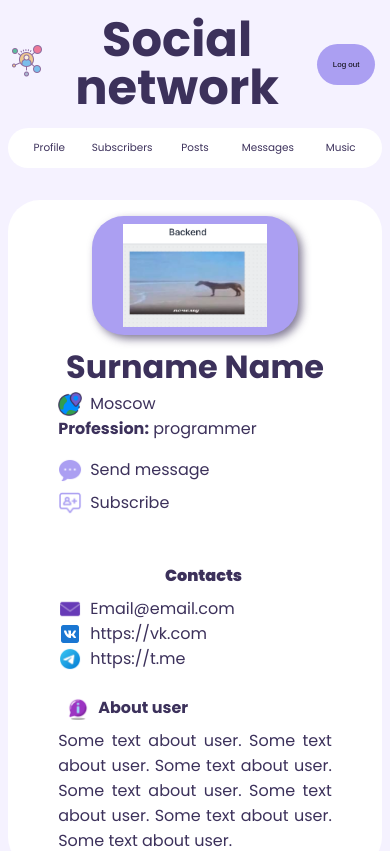
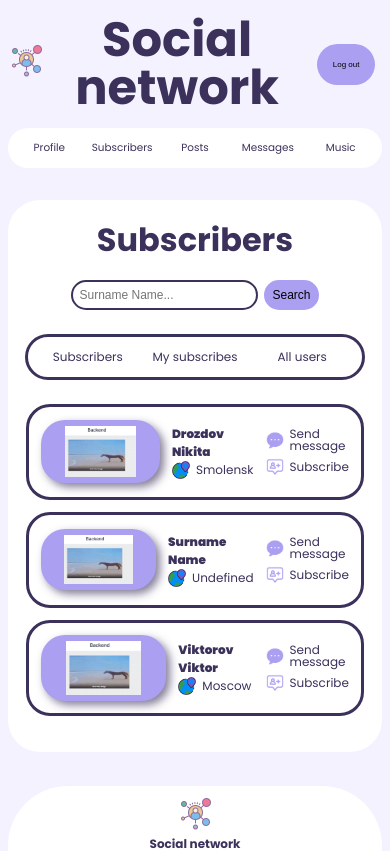
Before and after one commit to KlonChannel/social-network, a React (Create React App) app in the folder frontend/: page / in a window 390 px wide. Shown: the top 851 px of the page. Built offline with nearby package versions, Linux system fonts and the light colour scheme.

Commit message:
Create Subscribers component

```diff
--- a/frontend/src/App.jsx
+++ b/frontend/src/App.jsx
@@ -7,6 +7,7 @@ import Registration from './components/Registration/Registration';
 import Header from './components/Header/Header';
 import Menu from './components/Menu/Menu';
 import Profile from './components/Profile/Profile';
+import Subscribers from './components/Subscribers/Subscribers';
 import Footer from './components/Footer/Footer';
 
 const App = () => {
@@ -17,7 +18,7 @@ const App = () => {
       <Menu />
 
       <main>
-        <Profile />
+        <Subscribers />
       </main>
 
       <Footer />
--- a/frontend/src/components/Header/Header.module.css
+++ b/frontend/src/components/Header/Header.module.css
@@ -43,12 +43,6 @@ header {
     padding: 1rem;
 
     font-size: 1.5rem;
-}
-
-.button:hover {
-    background-color: #e2dffe;
-
-    cursor: pointer;
 }
 
 .button:hover, button:active {
--- a/frontend/src/components/Login/Login.module.css
+++ b/frontend/src/components/Login/Login.module.css
@@ -64,12 +64,6 @@ input:focus {
     font-size: 1.5rem;
 }
 
-.button:hover {
-    background-color: #e2dffe;
-
-    cursor: pointer;
-}
-
 .button:hover, .button:active {
     background-color: #e2dffe;
 
--- a/frontend/src/components/Registration/Registration.module.css
+++ b/frontend/src/components/Registration/Registration.module.css
@@ -50,12 +50,6 @@ input:focus {
     width: 55%;
 
     font-size: 1.5rem;
-}
-
-.button:hover {
-    background-color: #e2dffe;
-
-    cursor: pointer;
 }
 
 .button:hover, .button:active {
--- /dev/null
+++ b/frontend/src/components/Subscribers/Subscribers.jsx
@@ -0,0 +1,39 @@
+import React from 'react';
+
+import User from './User/User';
+
+import style from './Subscribers.module.css';
+
+import photo from '../../assets/profile.png';
+
+
+const Subscribers = (props) => {
+    return (
+        <div className={style.subscribers}>
+            <div className={style.subscribersHeader}>
+                <h2>Subscribers</h2>
+
+                <form>
+                    <input name='search' placeholder='Surname Name...' />
+
+                    <button className={style.button}>Search</button>
+                </form>
+
+                <div className={style.menu}>
+                    <a>Subscribers</a>
+                    <a>My subscribes</a>
+                    <a>All users</a>
+                </div>
+                <div className={style.users}>
+                    <User photo={photo} surname='Drozdov' name='Nikita' location='Smolensk' />
+
+                    <User photo={photo} surname='Surname' name='Name' location='Undefined' />
+
+                    <User photo={photo} surname='Viktorov' name='Viktor' location='Moscow' />
+                </div>
+            </div>
+        </div>
+    )
+}
+
+export default Subscribers;
--- /dev/null
+++ b/frontend/src/components/Subscribers/Subscribers.module.css
@@ -0,0 +1,136 @@
+.subscribers {
+    width: 80%;
+
+    margin: 1em 0;
+
+    background-color: white;
+
+    border-radius: 2em;
+}
+
+.subscribersHeader {
+    margin-bottom: 0.5em;
+    padding: 1em;
+
+    text-align: center;
+}
+
+.subscribersHeader h2 {
+    margin: 0 0 0.5em 0;
+}
+
+.subscribersHeader form {
+    margin: 0 0 1.5em 0;
+}
+
+.subscribersHeader input {
+    margin: 0 0.5em 0 0;
+    padding: 0.5em;
+}
+
+.menu {
+    width: 70%;
+    padding: 0.3em;
+
+    margin: 0 auto 1.5em auto;
+
+    display: flex;
+    align-items: center;
+    justify-content: center;
+
+    border: #3c315b 3px solid;
+    border-radius: 10em;
+}
+
+.menu a {
+    width: 33%;
+
+    padding: 0.5em 0;
+
+    font-size: 1.5rem;
+    color: #3c315b;
+    text-align: center;
+
+    border-radius: 10em;
+}
+
+.menu a:hover {
+    background-color: #e2dffe;
+
+    cursor: pointer;
+}
+
+.button {
+    border: #ab9ff2;
+    border-radius: 3rem;
+
+    background-color: #ab9ff2;
+
+    padding: 1rem;
+
+    font-size: 1.5rem;
+}
+
+.button:hover, .button:active {
+    background-color: #e2dffe;
+
+    cursor: pointer;
+
+    transition: background-color 0.5s ease-in;
+}
+
+@media (max-width: 1200px) {
+    .subscribers {
+        width: 85%;
+    }
+}
+
+@media (max-width: 992px) {
+    .subscribers {
+        width: 90%;
+    }
+
+    .menu {
+        width: 80%;
+    }
+}
+
+@media (max-width: 768px) {
+    .subscribers {
+        width: 100%;
+    }
+
+    .button {
+        padding: 0.5rem;
+
+        font-size: 1rem;
+    }
+
+    .menu {
+        width: 90%;
+    }
+
+    .menu a {
+        font-size: 1rem;
+    }
+}
+
+@media (max-width: 576px) {
+    .subscribersHeader input{
+        font-size: 0.75rem;
+    }
+
+    .button {
+        padding: 0.5rem;
+
+        font-size: 0.75rem;
+    }
+
+    .menu {
+        width: 95%;
+    }
+
+    .menu a {
+        font-size: 0.75rem;
+    }
+}
--- /dev/null
+++ b/frontend/src/components/Subscribers/User/User.jsx
@@ -0,0 +1,37 @@
+import React from 'react';
+
+import style from './User.module.css';
+
+import location from '../../../assets/location.png';
+import message from '../../../assets/message.png';
+import subscribe from '../../../assets/subscribe.png';
+
+const User = (props) => {
+    return (
+            <div className={style.user}>
+                <div className={style.userPhoto}>
+                    <img src={props.photo} alt='photo' />
+                </div>
+
+                <div className={style.userInfo}>
+                    <div className={style.userName}>{props.surname + ' ' + props.name}</div>
+
+                    <div className={style.userLocation}>
+                        <img src={location} alt='location' /> <div>{props.location}</div>
+                    </div>
+                </div>
+
+                <div className={style.buttons}>
+                    <div className={style.messageButton}>
+                        <img src={message} alt='message' /> <a>Send message</a>
+                    </div>
+
+                    <div className={style.subscribeButton}>
+                        <img src={subscribe} alt='subscribe' /> <a>Subscribe</a>
+                    </div>
+                </div>
+            </div>
+        )
+}
+
+export default User;
--- /dev/null
+++ b/frontend/src/components/Subscribers/User/User.module.css
@@ -0,0 +1,135 @@
+.user {
+    width: 90%;
+
+    margin: 0 auto 1em;
+    padding: 0.5em 1em;
+
+    display: flex;
+    align-items: center;
+
+    text-align: left;
+
+    border: #3c315b 3px solid;
+    border-radius: 6em;
+}
+
+.userPhoto {
+    display: flex;
+
+    width: 25%;
+
+    text-align: center;
+
+    background-color: #ab9ff2;
+
+    border-radius: 2em;
+
+    -webkit-box-shadow: 4px 4px 8px 0px rgba(60, 49, 91, 0.63);
+    -moz-box-shadow: 4px 4px 8px 0px rgba(60, 49, 91, 0.63);
+    box-shadow: 4px 4px 8px 0px rgba(60, 49, 91, 0.63);
+}
+
+.userPhoto img {
+    width: 60%;
+
+    margin: 0.5em auto;
+}
+
+.userInfo {
+    width: 45%;
+
+    padding: 1em;
+
+    display: inline-block;
+}
+
+.userLocation {
+    display: flex;
+    align-items: center;
+}
+
+.userLocation img {
+    width: 1.5em;
+
+    margin-right: 0.5em;
+}
+
+.userName {
+    font-size: 2rem;
+    font-weight: 900;
+}
+
+.buttons {
+    width: 30%;
+}
+
+.buttons a {
+    color: #3c315b;
+    line-height: 1;
+}
+
+.buttons a:hover {
+    color: #ab9ff2;
+
+    cursor: pointer;
+}
+
+.messageButton {
+    margin-bottom: 0.5em;
+
+    display: flex;
+    align-items: center;
+}
+
+.messageButton img {
+    width: 1.5em;
+
+    margin-right: 0.5em;
+}
+
+.subscribeButton {
+    display: flex;
+    align-items: center;
+}
+
+.subscribeButton img {
+    width: 1.5em;
+
+    margin-right: 0.5em;
+}
+
+@media (max-width: 992px) {
+    .userName {
+        font-size: 1.5rem;
+    }
+}
+
+@media (max-width: 768px) {
+    .userName {
+        font-size: 1rem;
+    }
+}
+
+@media (max-width: 576px) {
+    .user {
+        font-size: 0.75rem;
+
+        border-radius: 2em;
+    }
+
+    .userPhoto {
+        width: 100%;
+    }
+
+    .userInfo {
+        width: 60%;
+    }
+
+    .buttons {
+        width: 40%;
+    }
+
+    .userName {
+        font-size: 0.75rem;
+    }
+}
```
